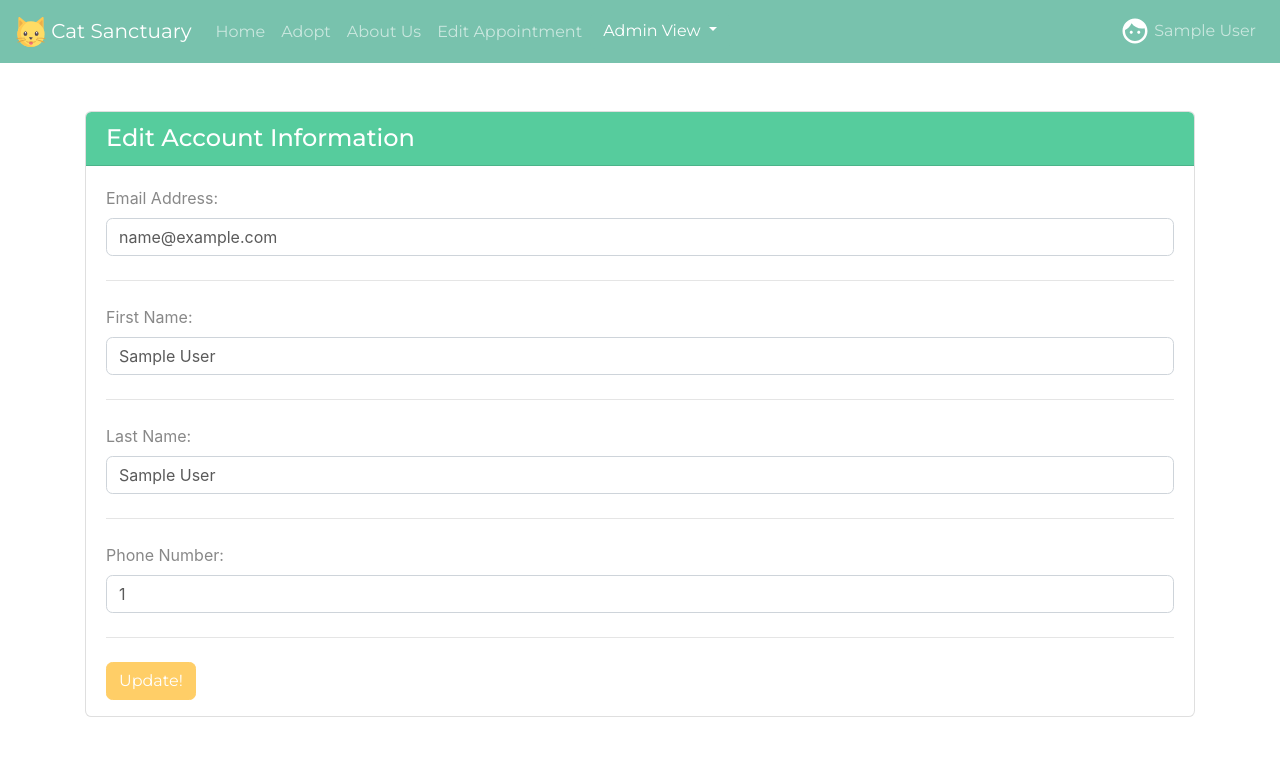
After one commit to IENORI/ICT1004-Project-Grp7, a PHP site: page /profileedit_old.php in a window 1280 px wide. The commit adds this page. Shown: the top 764 px of the page. Run offline with PHP 8.4, Linux system fonts and the light colour scheme; the visitor is signed in with stand-in values (Sample User, id 1).

Commit message:
Redesigned "Edit Profile"

```diff
--- /dev/null
+++ b/profileedit_old.php
@@ -0,0 +1,66 @@
+<?php
+    include "inc.sessionauth.php";
+?>
+
+<html>
+    <header>
+        <?php
+            include "inc.head.php";
+        ?>
+    </header>
+    <div class="body">
+        <?php
+            include "inc.nav.php";
+        ?>
+        <br>
+        <div class="container">
+            <br>
+            <div class="card">
+                <h4 class="card-header bg-success text-white">Edit Account Information</h4>
+                <div class="card-body" style="padding-bottom: 0">
+                    <form action="process/proc.profileedit.php" method="post">
+
+                        <div class="form-group">
+                            <label for="Edited_Email">Email Address: </label>
+                            <input required type="email" class="form-control" id="Edited_Email" name="Edited_Email"
+                                   value="<?php echo $Email ;?>">
+                            </input>
+                        </div>
+
+                        <hr class="my-4">
+
+                        <div class="form-group">
+                            <label for="Edit_Email">First Name: </label>
+                            <input required maxlength="45" type="text" class="form-control" id="Edited_Fname" name="Edited_Fname"
+                                   value="<?php echo $Fname ;?>">
+                        </div>
+
+                        <hr class="my-4">
+
+                        <div class="form-group">
+                            <label for="Edit_Email">Last Name: </label>
+                            <input required maxlength="45" type="text" class="form-control" id="Edited_Lname" name="Edited_Lname"
+                                   value="<?php echo $Lname ;?>">
+                        </div>
+
+                        <hr class="my-4">
+
+                        <div class="form-group">
+                            <label for="Edit_Email">Phone Number: </label>
+                            <input required max="99999999" min="60000000" type="number" class="form-control" id="Edited_HPNum" name="Edited_HPNum"
+                                   value="<?php echo $HPNum ;?>">
+                        </div>
+
+                        <hr class="my-4">
+
+                        <div class="form-group">
+                            <button type="submit" class="btn btn-warning">Update!</button>
+                        </div>
+                    </form>
+                </div>
+            </div>
+            <br>
+            <br>
+        </div>
+    </div>
+</html>
```
Also changed, not shown: profile.php (+4 -5 lines), profileedit.php (+36 -33 lines).
